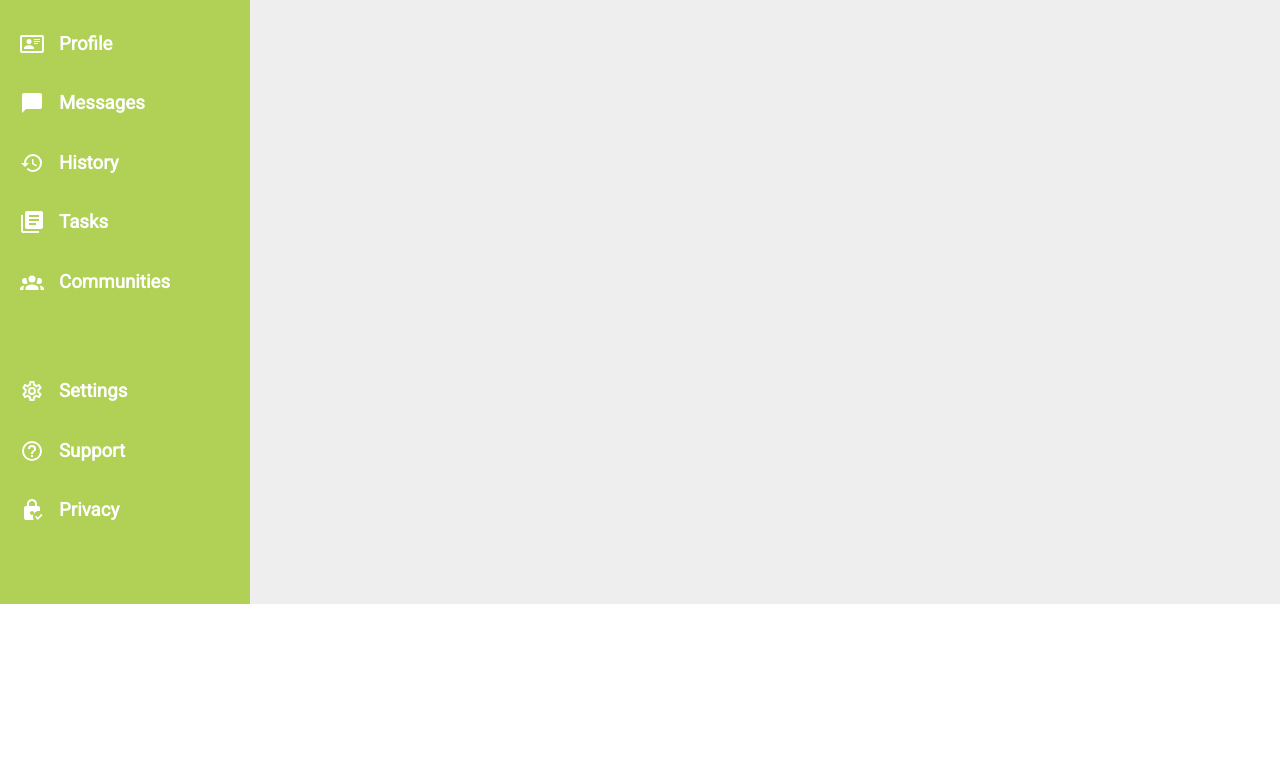
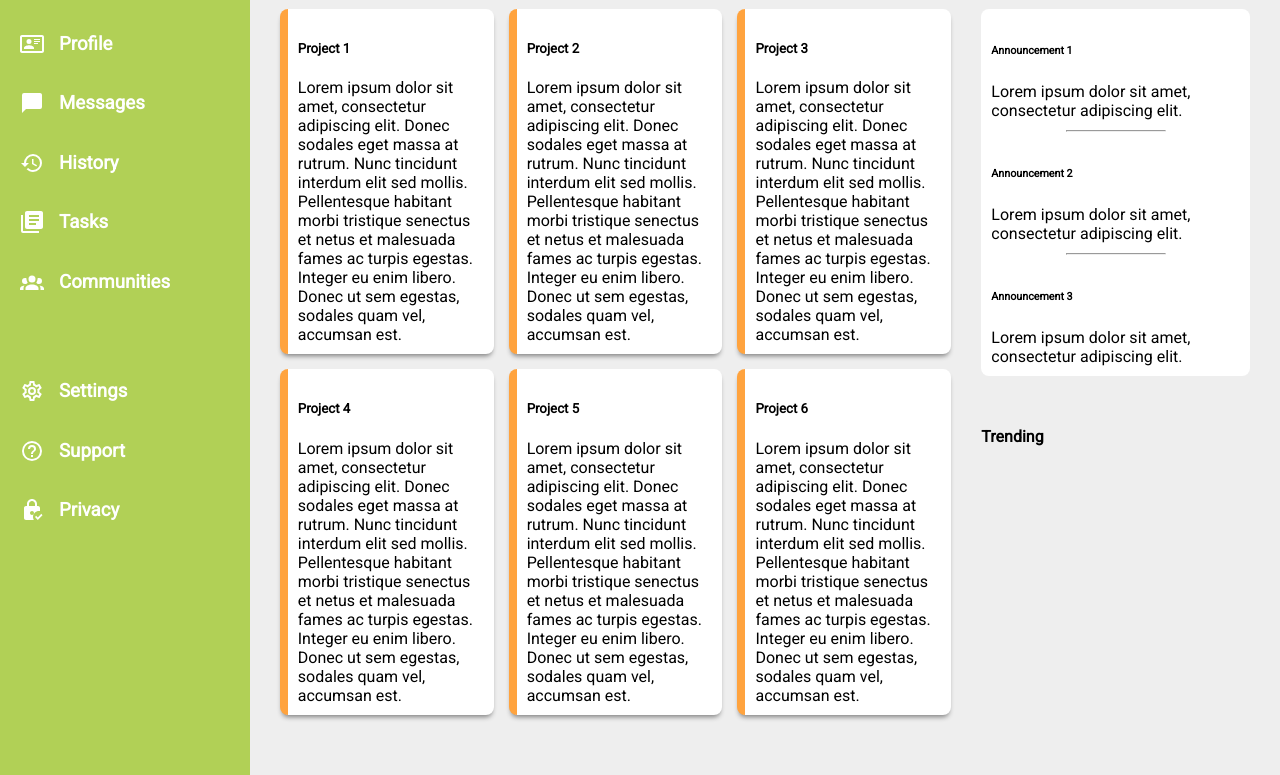
Before and after one commit to JeronimoCachafeiro/admin-dashboard, a plain HTML site: page index.html in a window 1280 px wide. Shown: the part 196-971 px from the top of the page. Before the commit the page ends 800 px from the top, so only its background shows below. Drawn offline with Linux system fonts and the light colour scheme.

Commit message:
Add content elements and layout

```diff
--- a/css/style.css
+++ b/css/style.css
@@ -3,10 +3,10 @@ html {
 }
 
 body {
+  font-family: 'Roboto', sans-serif;
+  font-size: 1rem;
   margin: 0;
   padding: 0;
-  font-size: 1rem;
-  font-family: 'Roboto', sans-serif;
 }
 
 *,
@@ -23,63 +23,110 @@ body .container {
 }
 
 button {
+  background-color: #b1d056;
+  border-radius: 15px;
+  border: 0;
   color: #ffffff;
+  font-size: 1rem;
   font-weight: 800;
-  font-size: 1rem;
+  height: 35px;
   width: 100px;
-  height: 35px;
-  border: 0;
-  border-radius: 15px;
-  background-color: #b1d056;
+}
+
+hr {
+  margin: 0;
+  width: 100px;
+  margin: auto;
+}
+
+p {
+  margin: 0;
+}
+
+.announcement {
+  padding: 10px;
+}
+
+.announcements {
+  grid-column: 2 / 3;
+  grid-row: 1 / 2;
+  background-color: #fff;
+  max-width: 300px;
+  border-radius: 8px;
 }
 
 .buttons {
+  align-items: center;
+  display: flex;
+  gap: 20px;
   grid-column: 3 / 4;
   grid-row: 2 / 3;
-  display: flex;
   height: 100%;
-  gap: 20px;
   justify-content: center;
-  align-items: center;
 }
 
+.card {
+  min-width: 200px;
+  background-color: #fff;
+  box-shadow: 0 4px 5px -2px gray;
+  padding: 10px;
+  border-radius: 8px;
+  border-left: 8px solid #FFA33E;
+}
+
+.card-container {
+  display: grid;
+  grid-template-columns: repeat(3, 1fr);
+  gap: 15px;
+}
 
 .header {
+  display: grid;
   grid-column: 2 / 3;
   grid-row: 1 / 2;
-  display: grid;
   grid-template-columns: repeat(3, 1fr);
   grid-template-rows: 30% 70%;
   padding: 15px 30px;;
 }
 
 .img-placeholder {
+  border-radius: 50%;
   border: 1px solid blue;
-  border-radius: 50%;
+  height: 50px;
   width: 50px;
-  height: 50px;
 }
 
 .main-content {
+  background-color: rgb(238, 238, 238);
+  display: grid;
   grid-column: 2 / 3;
   grid-row: 2 / 3;
-  background-color: rgb(238, 238, 238);
+  grid-template-columns: 2.5fr 1fr;
+  grid-template-rows: repeat(2, 1fr);
+  padding: 30px;
+  gap: 30px;
+}
+
+.projects {
+ grid-column: 1 / 2;
+ grid-row: 1 / 3;
+
 }
 
 #search {
+  background-color: rgb(238, 238, 238);
+  border-radius: 20px;
+  border: 0;
+  height: 30px;
   width: 700px;
-  height: 30px;
-  border-radius: 20px;
-  background-color: rgb(238, 238, 238);
-  border: 0;
 }
 
 .search-bar {
+  align-items: center;
+  display: flex;
+  gap: 15px;
   grid-column: 1 / 3;
   grid-row: 1 / 2;
-  display: flex;
-  align-items: center;
-  gap: 15px
 }
 
 .sidebar {
@@ -87,10 +134,10 @@ button {
   color: #ffffff;
   display: flex;
   flex-direction: column;
-  justify-content: start;
   gap: 50px;
   grid-column: 1 / 2;
   grid-row: 1 / 3;
+  justify-content: start;
   padding: 20px;
 }
 
@@ -98,20 +145,24 @@ button {
   display: flex;
   flex-direction: column;
   min-width: 140px;
-
 }
 
 .sidebar > div > div {
+  align-items: center;
   display: flex;
-  align-items: center;
   gap: 15px;
   min-width: 140px;;
 }
 
+.trending {
+  grid-column: 2 / 3;
+  grid-row: 2 / 3;
+}
+
 .user-info {
+  align-items: center;
+  display: flex;
+  gap: 10px;
   grid-column: 1 / 2;
   grid-row: 2 / 3;
-  display: flex;
-  align-items: center;
-  gap: 10px;
 }
--- a/index.html
+++ b/index.html
@@ -5,19 +5,25 @@
     <meta http-equiv="X-UA-Compatible" content="IE=edge" />
     <meta name="viewport" content="width=device-width, initial-scale=1.0" />
     <link rel="stylesheet" href="css/style.css" />
-    <link rel="preconnect" href="https://fonts.googleapis.com">
-    <link rel="preconnect" href="https://fonts.gstatic.com" crossorigin>
-    <link href="https://fonts.googleapis.com/css2?family=Roboto&display=swap" rel="stylesheet">
+    <link rel="preconnect" href="https://fonts.googleapis.com" />
+    <link rel="preconnect" href="https://fonts.gstatic.com" crossorigin />
+    <link
+      href="https://fonts.googleapis.com/css2?family=Roboto&display=swap"
+      rel="stylesheet"
+    />
     <title>Admin Dashboard</title>
   </head>
   <body>
     <div class="container">
       <div class="header">
         <div class="search-bar">
-          <label for="search"><svg style="width:24px;height:24px" viewBox="0 0 24 24">
-            <path fill="currentColor" d="M9.5,3A6.5,6.5 0 0,1 16,9.5C16,11.11 15.41,12.59 14.44,13.73L14.71,14H15.5L20.5,19L19,20.5L14,15.5V14.71L13.73,14.44C12.59,15.41 11.11,16 9.5,16A6.5,6.5 0 0,1 3,9.5A6.5,6.5 0 0,1 9.5,3M9.5,5C7,5 5,7 5,9.5C5,12 7,14 9.5,14C12,14 14,12 14,9.5C14,7 12,5 9.5,5Z" />
-          </svg></label>
-          <input type="search" name="search" id="search">
+          <svg style="width: 24px; height: 24px" viewBox="0 0 24 24">
+            <path
+              fill="currentColor"
+              d="M9.5,3A6.5,6.5 0 0,1 16,9.5C16,11.11 15.41,12.59 14.44,13.73L14.71,14H15.5L20.5,19L19,20.5L14,15.5V14.71L13.73,14.44C12.59,15.41 11.11,16 9.5,16A6.5,6.5 0 0,1 3,9.5A6.5,6.5 0 0,1 9.5,3M9.5,5C7,5 5,7 5,9.5C5,12 7,14 9.5,14C12,14 14,12 14,9.5C14,7 12,5 9.5,5Z"
+            />
+          </svg>
+          <input type="search" name="search" id="search" />
         </div>
         <div class="user-info">
           <div class="img-placeholder"></div>
@@ -102,26 +108,125 @@
         </div>
         <div class="branding">
           <div class="settings">
-            <svg style="width:24px;height:24px" viewBox="0 0 24 24">
-              <path fill="currentColor" d="M12,8A4,4 0 0,1 16,12A4,4 0 0,1 12,16A4,4 0 0,1 8,12A4,4 0 0,1 12,8M12,10A2,2 0 0,0 10,12A2,2 0 0,0 12,14A2,2 0 0,0 14,12A2,2 0 0,0 12,10M10,22C9.75,22 9.54,21.82 9.5,21.58L9.13,18.93C8.5,18.68 7.96,18.34 7.44,17.94L4.95,18.95C4.73,19.03 4.46,18.95 4.34,18.73L2.34,15.27C2.21,15.05 2.27,14.78 2.46,14.63L4.57,12.97L4.5,12L4.57,11L2.46,9.37C2.27,9.22 2.21,8.95 2.34,8.73L4.34,5.27C4.46,5.05 4.73,4.96 4.95,5.05L7.44,6.05C7.96,5.66 8.5,5.32 9.13,5.07L9.5,2.42C9.54,2.18 9.75,2 10,2H14C14.25,2 14.46,2.18 14.5,2.42L14.87,5.07C15.5,5.32 16.04,5.66 16.56,6.05L19.05,5.05C19.27,4.96 19.54,5.05 19.66,5.27L21.66,8.73C21.79,8.95 21.73,9.22 21.54,9.37L19.43,11L19.5,12L19.43,13L21.54,14.63C21.73,14.78 21.79,15.05 21.66,15.27L19.66,18.73C19.54,18.95 19.27,19.04 19.05,18.95L16.56,17.95C16.04,18.34 15.5,18.68 14.87,18.93L14.5,21.58C14.46,21.82 14.25,22 14,22H10M11.25,4L10.88,6.61C9.68,6.86 8.62,7.5 7.85,8.39L5.44,7.35L4.69,8.65L6.8,10.2C6.4,11.37 6.4,12.64 6.8,13.8L4.68,15.36L5.43,16.66L7.86,15.62C8.63,16.5 9.68,17.14 10.87,17.38L11.24,20H12.76L13.13,17.39C14.32,17.14 15.37,16.5 16.14,15.62L18.57,16.66L19.32,15.36L17.2,13.81C17.6,12.64 17.6,11.37 17.2,10.2L19.31,8.65L18.56,7.35L16.15,8.39C15.38,7.5 14.32,6.86 13.12,6.62L12.75,4H11.25Z" />
+            <svg style="width: 24px; height: 24px" viewBox="0 0 24 24">
+              <path
+                fill="currentColor"
+                d="M12,8A4,4 0 0,1 16,12A4,4 0 0,1 12,16A4,4 0 0,1 8,12A4,4 0 0,1 12,8M12,10A2,2 0 0,0 10,12A2,2 0 0,0 12,14A2,2 0 0,0 14,12A2,2 0 0,0 12,10M10,22C9.75,22 9.54,21.82 9.5,21.58L9.13,18.93C8.5,18.68 7.96,18.34 7.44,17.94L4.95,18.95C4.73,19.03 4.46,18.95 4.34,18.73L2.34,15.27C2.21,15.05 2.27,14.78 2.46,14.63L4.57,12.97L4.5,12L4.57,11L2.46,9.37C2.27,9.22 2.21,8.95 2.34,8.73L4.34,5.27C4.46,5.05 4.73,4.96 4.95,5.05L7.44,6.05C7.96,5.66 8.5,5.32 9.13,5.07L9.5,2.42C9.54,2.18 9.75,2 10,2H14C14.25,2 14.46,2.18 14.5,2.42L14.87,5.07C15.5,5.32 16.04,5.66 16.56,6.05L19.05,5.05C19.27,4.96 19.54,5.05 19.66,5.27L21.66,8.73C21.79,8.95 21.73,9.22 21.54,9.37L19.43,11L19.5,12L19.43,13L21.54,14.63C21.73,14.78 21.79,15.05 21.66,15.27L19.66,18.73C19.54,18.95 19.27,19.04 19.05,18.95L16.56,17.95C16.04,18.34 15.5,18.68 14.87,18.93L14.5,21.58C14.46,21.82 14.25,22 14,22H10M11.25,4L10.88,6.61C9.68,6.86 8.62,7.5 7.85,8.39L5.44,7.35L4.69,8.65L6.8,10.2C6.4,11.37 6.4,12.64 6.8,13.8L4.68,15.36L5.43,16.66L7.86,15.62C8.63,16.5 9.68,17.14 10.87,17.38L11.24,20H12.76L13.13,17.39C14.32,17.14 15.37,16.5 16.14,15.62L18.57,16.66L19.32,15.36L17.2,13.81C17.6,12.64 17.6,11.37 17.2,10.2L19.31,8.65L18.56,7.35L16.15,8.39C15.38,7.5 14.32,6.86 13.12,6.62L12.75,4H11.25Z"
+              />
             </svg>
             <h3>Settings</h3>
           </div>
           <div class="Support">
-            <svg style="width:24px;height:24px" viewBox="0 0 24 24">
-              <path fill="currentColor" d="M11,18H13V16H11V18M12,2A10,10 0 0,0 2,12A10,10 0 0,0 12,22A10,10 0 0,0 22,12A10,10 0 0,0 12,2M12,20C7.59,20 4,16.41 4,12C4,7.59 7.59,4 12,4C16.41,4 20,7.59 20,12C20,16.41 16.41,20 12,20M12,6A4,4 0 0,0 8,10H10A2,2 0 0,1 12,8A2,2 0 0,1 14,10C14,12 11,11.75 11,15H13C13,12.75 16,12.5 16,10A4,4 0 0,0 12,6Z" />
+            <svg style="width: 24px; height: 24px" viewBox="0 0 24 24">
+              <path
+                fill="currentColor"
+                d="M11,18H13V16H11V18M12,2A10,10 0 0,0 2,12A10,10 0 0,0 12,22A10,10 0 0,0 22,12A10,10 0 0,0 12,2M12,20C7.59,20 4,16.41 4,12C4,7.59 7.59,4 12,4C16.41,4 20,7.59 20,12C20,16.41 16.41,20 12,20M12,6A4,4 0 0,0 8,10H10A2,2 0 0,1 12,8A2,2 0 0,1 14,10C14,12 11,11.75 11,15H13C13,12.75 16,12.5 16,10A4,4 0 0,0 12,6Z"
+              />
             </svg>
             <h3>Support</h3>
           </div>
           <div class="privacy">
-            <svg style="width:24px;height:24px" viewBox="0 0 24 24">
-              <path fill="currentColor" d="M19 13C19.34 13 19.67 13.04 20 13.09V10C20 8.9 19.11 8 18 8H17V6C17 3.24 14.76 1 12 1S7 3.24 7 6V8H6C4.9 8 4 8.89 4 10V20C4 21.11 4.89 22 6 22H13.81C13.3 21.12 13 20.1 13 19C13 15.69 15.69 13 19 13M9 6C9 4.34 10.34 3 12 3S15 4.34 15 6V8H9V6M12 17C10.9 17 10 16.11 10 15S10.9 13 12 13C13.1 13 14 13.89 14 15C14 16.11 13.11 17 12 17M22.5 17.25L17.75 22L15 19L16.16 17.84L17.75 19.43L21.34 15.84L22.5 17.25Z" />
+            <svg style="width: 24px; height: 24px" viewBox="0 0 24 24">
+              <path
+                fill="currentColor"
+                d="M19 13C19.34 13 19.67 13.04 20 13.09V10C20 8.9 19.11 8 18 8H17V6C17 3.24 14.76 1 12 1S7 3.24 7 6V8H6C4.9 8 4 8.89 4 10V20C4 21.11 4.89 22 6 22H13.81C13.3 21.12 13 20.1 13 19C13 15.69 15.69 13 19 13M9 6C9 4.34 10.34 3 12 3S15 4.34 15 6V8H9V6M12 17C10.9 17 10 16.11 10 15S10.9 13 12 13C13.1 13 14 13.89 14 15C14 16.11 13.11 17 12 17M22.5 17.25L17.75 22L15 19L16.16 17.84L17.75 19.43L21.34 15.84L22.5 17.25Z"
+              />
             </svg>
             <h3>Privacy</h3>
           </div>
         </div>
       </div>
-      <div class="main-content"></div>
+      <div class="main-content">
+        <div class="projects">
+          <div class="card-container">
+            <div class="card">
+              <h5>Project 1</h5>
+              <p>
+                Lorem ipsum dolor sit amet, consectetur adipiscing elit. Donec
+                sodales eget massa at rutrum. Nunc tincidunt interdum elit sed
+                mollis. Pellentesque habitant morbi tristique senectus et netus
+                et malesuada fames ac turpis egestas. Integer eu enim libero.
+                Donec ut sem egestas, sodales quam vel, accumsan est.
+              </p>
+            </div>
+            <div class="card">
+              <h5>Project 2</h5>
+              <p>
+                Lorem ipsum dolor sit amet, consectetur adipiscing elit. Donec
+                sodales eget massa at rutrum. Nunc tincidunt interdum elit sed
+                mollis. Pellentesque habitant morbi tristique senectus et netus
+                et malesuada fames ac turpis egestas. Integer eu enim libero.
+                Donec ut sem egestas, sodales quam vel, accumsan est.
+              </p>
+            </div>
+            <div class="card">
+              <h5>Project 3</h5>
+              <p>
+                Lorem ipsum dolor sit amet, consectetur adipiscing elit. Donec
+                sodales eget massa at rutrum. Nunc tincidunt interdum elit sed
+                mollis. Pellentesque habitant morbi tristique senectus et netus
+                et malesuada fames ac turpis egestas. Integer eu enim libero.
+                Donec ut sem egestas, sodales quam vel, accumsan est.
+              </p>
+            </div>
+            <div class="card">
+              <h5>Project 4</h5>
+              <p>
+                Lorem ipsum dolor sit amet, consectetur adipiscing elit. Donec
+                sodales eget massa at rutrum. Nunc tincidunt interdum elit sed
+                mollis. Pellentesque habitant morbi tristique senectus et netus
+                et malesuada fames ac turpis egestas. Integer eu enim libero.
+                Donec ut sem egestas, sodales quam vel, accumsan est.
+              </p>
+            </div>
+            <div class="card">
+              <h5>Project 5</h5>
+              <p>
+                Lorem ipsum dolor sit amet, consectetur adipiscing elit. Donec
+                sodales eget massa at rutrum. Nunc tincidunt interdum elit sed
+                mollis. Pellentesque habitant morbi tristique senectus et netus
+                et malesuada fames ac turpis egestas. Integer eu enim libero.
+                Donec ut sem egestas, sodales quam vel, accumsan est.
+              </p>
+            </div>
+            <div class="card">
+              <h5>Project 6</h5>
+              <p>
+                Lorem ipsum dolor sit amet, consectetur adipiscing elit. Donec
+                sodales eget massa at rutrum. Nunc tincidunt interdum elit sed
+                mollis. Pellentesque habitant morbi tristique senectus et netus
+                et malesuada fames ac turpis egestas. Integer eu enim libero.
+                Donec ut sem egestas, sodales quam vel, accumsan est.
+              </p>
+            </div>
+          </div>
+        </div>
+        <div class="announcements">
+          <div class="announcement">
+            <h6>Announcement 1</h6>
+            <p>
+              Lorem ipsum dolor sit amet, consectetur adipiscing elit.
+            </p>
+          </div>
+          <hr>
+          <div class="announcement">
+            <h6>Announcement 2</h6>
+            <p>
+              Lorem ipsum dolor sit amet, consectetur adipiscing elit.
+            </p>
+          </div>
+          <hr>
+          <div class="announcement">
+            <h6>Announcement 3</h6>
+            <p>
+              Lorem ipsum dolor sit amet, consectetur adipiscing elit.
+            </p>
+          </div>
+        </div>
+        <div class="trending">
+          <h4>Trending</h4>
+        </div>
+      </div>
     </div>
   </body>
 </html>
```
